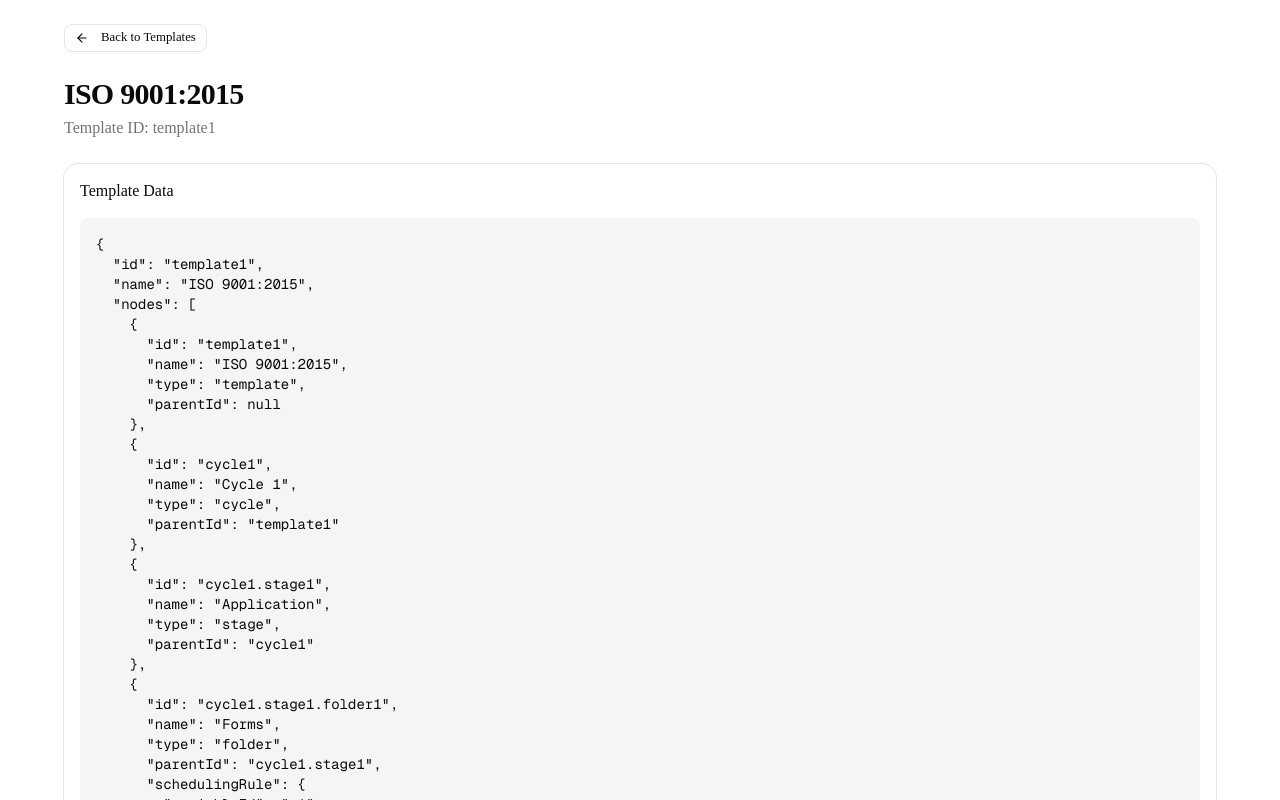
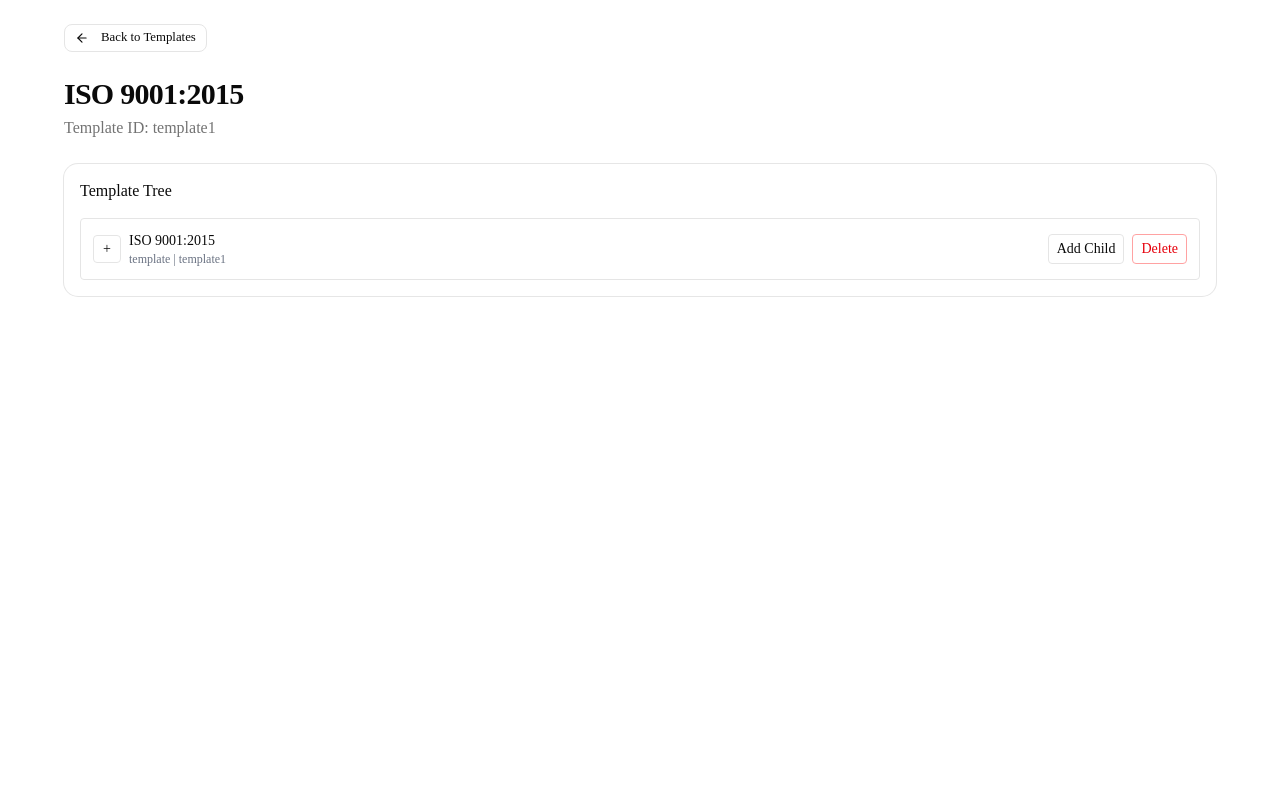
Before and after one commit to janitha-visna/ceycert-frontend, a Next.js app: page /foldercreation/template1 in a window 1280 px wide. Shown: the top 800 px of the page. Built offline with nearby package versions, Linux system fonts and the light colour scheme.

Commit message:
foldertree

```diff
--- a/app/foldercreation/[templateId]/page.tsx
+++ b/app/foldercreation/[templateId]/page.tsx
@@ -1,27 +1,78 @@
+"use client";
+
+import * as React from "react";
 import Link from "next/link";
-import { notFound } from "next/navigation";
+import { notFound, useParams } from "next/navigation";
 import { ArrowLeft } from "lucide-react";
 
 import { initialTemplates } from "@/features/folder-template-designer/mock-data/templates";
+import { FolderTree } from "@/features/folder-template-designer/components/FolderTree";
+import {
+  TemplateNode,
+  TreeNode,
+} from "@/features/folder-template-designer/types/folder-tree";
+
 import { Button } from "@/components/ui/button";
 import { Card, CardContent, CardHeader, CardTitle } from "@/components/ui/card";
 
-type TemplateDetailPageProps = {
-  params: Promise<{
-    templateId: string;
-  }>;
-};
+function buildTree(nodes: TemplateNode[]): TreeNode[] {
+  const nodeMap = new Map<string, TreeNode>();
+  const roots: TreeNode[] = [];
 
-export default async function TemplateDetailPage({
-  params,
-}: TemplateDetailPageProps) {
-  const { templateId } = await params;
+  for (const node of nodes) {
+    nodeMap.set(node.id, {
+      ...node,
+      children: [],
+    });
+  }
+
+  for (const node of nodes) {
+    const treeNode = nodeMap.get(node.id)!;
+
+    if (node.parentId === null) {
+      roots.push(treeNode);
+    } else {
+      const parentNode = nodeMap.get(node.parentId);
+      if (parentNode) {
+        parentNode.children.push(treeNode);
+      }
+    }
+  }
+
+  return roots;
+}
+
+export default function TemplateDetailPage() {
+  const params = useParams();
+  const templateId = params.templateId as string;
 
   const template = initialTemplates.find((item) => item.id === templateId);
 
   if (!template) {
     notFound();
   }
+
+  const [expanded, setExpanded] = React.useState<Record<string, boolean>>({});
+
+  const treeNodes = React.useMemo(
+    () => buildTree(template.nodes),
+    [template.nodes]
+  );
+
+  const handleToggle = (id: string) => {
+    setExpanded((prev) => ({
+      ...prev,
+      [id]: !prev[id],
+    }));
+  };
+
+  const handleOpenAdd = (parentId: string) => {
+    console.log("Open add child for:", parentId);
+  };
+
+  const handleDelete = (nodeId: string) => {
+    console.log("Delete node:", nodeId);
+  };
 
   return (
     <div className="min-h-screen bg-background p-6 text-foreground">
@@ -42,12 +93,16 @@
 
         <Card>
           <CardHeader>
-            <CardTitle>Template Data</CardTitle>
+            <CardTitle>Template Tree</CardTitle>
           </CardHeader>
           <CardContent>
-            <pre className="overflow-x-auto rounded-md bg-muted p-4 text-sm">
-              {JSON.stringify(template, null, 2)}
-            </pre>
+            <FolderTree
+              nodes={treeNodes}
+              expanded={expanded}
+              onToggle={handleToggle}
+              onOpenAdd={handleOpenAdd}
+              onDelete={handleDelete}
+            />
           </CardContent>
         </Card>
       </div>
```
